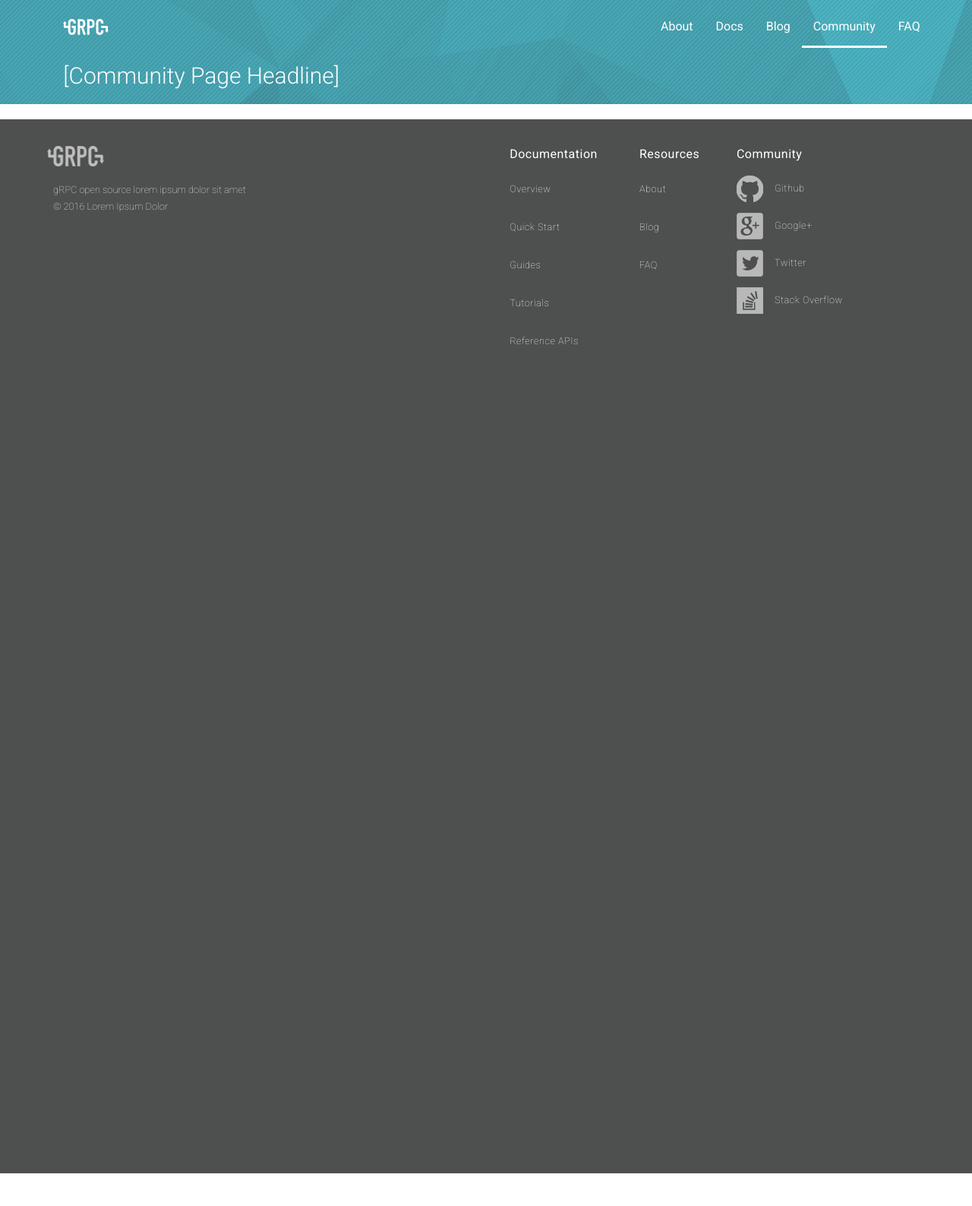
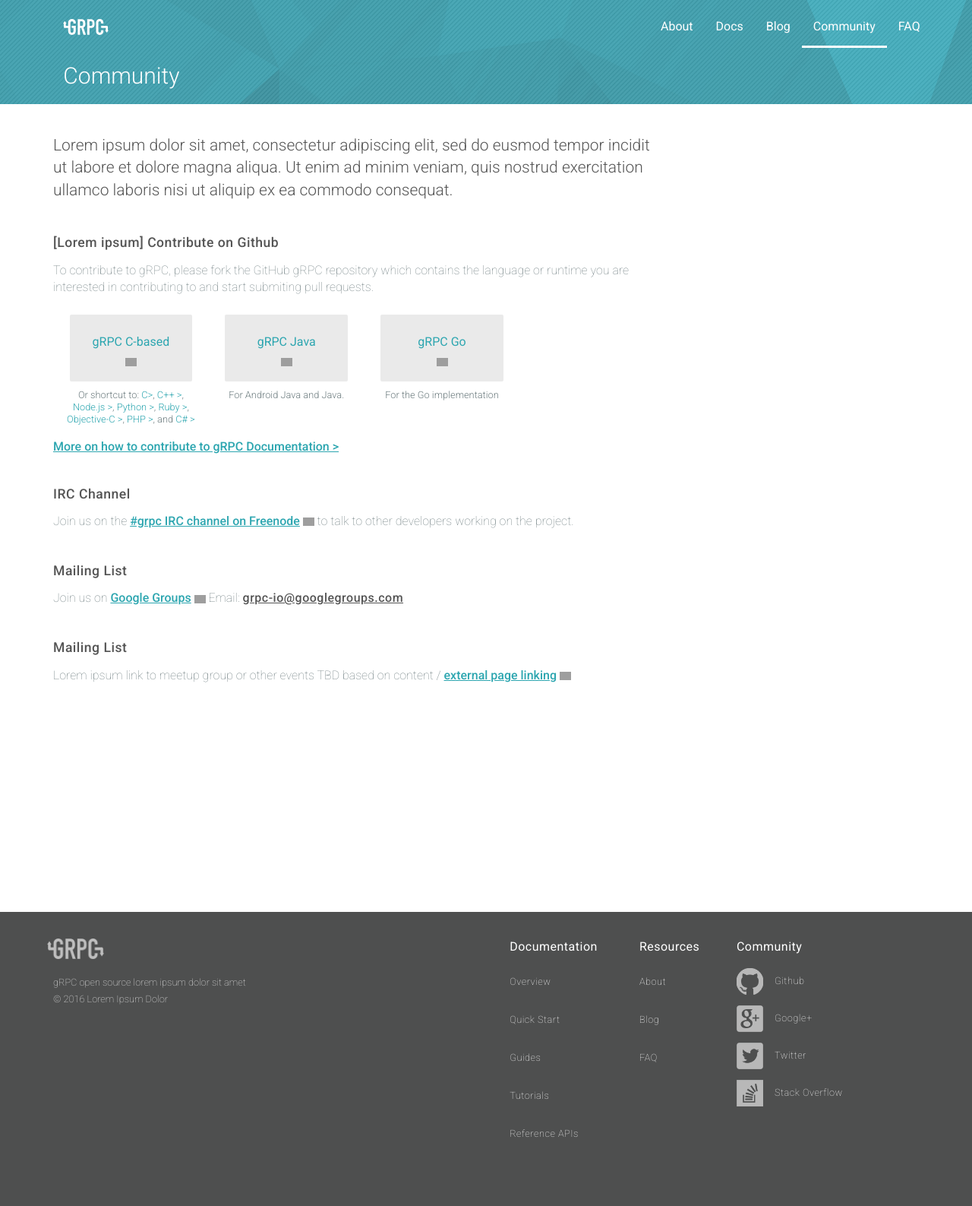
Before and after one commit to grpc/grpc.github.io, a Jekyll site: the page built from community/index.html, in a window 1280 px wide. Shown: the whole page at 76% size. Built offline with Jekyll 4.4.1, drawn with Linux system fonts in a browser that asks for light colours; nearby versions of some CDN libraries; grey boxes are pictures that could not be loaded.

Commit message:
add community page

```diff
--- a/_includes/footer.html
+++ b/_includes/footer.html
@@ -6,7 +6,7 @@
             <p>&copy; 2016 Lorem Ipsum Dolor</p>
         </div>
         <div class="right-links">
-            <div class="col-md-4 col-sm-4 col-xs-7 documentation">
+            <div class="col-md-4 col-sm-4 col-xs-7 footer-documentation">
                 <ul>
                     <li><p class="right-link-headers">Documentation</p></li>
                     <li><a href="#"><p>Overview</p></a></li>
@@ -16,7 +16,7 @@
                     <li><a href="#"><p>Reference APIs</p></a></li>
                 </ul>
             </div>
-            <div class="col-md-3 col-sm-3 resources">
+            <div class="col-md-3 col-sm-3 footer-resources">
                 <ul>
                     <li><p class="right-link-headers">Resources</p></li>
                     <li><a href="#"><p>About</p></a></li>
@@ -24,7 +24,7 @@
                     <li><a href="#"><p>FAQ</p></a></li>
                 </ul>
             </div>
-            <div class="col-md-5 col-sm-5 col-xs-5 community">
+            <div class="col-md-5 col-sm-5 col-xs-5 footer-community">
                 <ul>
                     <li><p class="right-link-headers">Community</p></li>
                     <li><a href="#"><p class="github community-links">Github</p></a></li>
--- a/_sass/base/_config.scss
+++ b/_sass/base/_config.scss
@@ -18,6 +18,7 @@
 $codeBkColor: #ebfaf8;
 $wellColor: #F9F9F9;
 $textColor: #6F7E81;
+$titleColor: #555555;
 $headingsColor: rgb(21, 91, 103);
 $footerColor: #4e4f4f;
 $footerText: #eaeaea;
--- a/_sass/base/_override.scss
+++ b/_sass/base/_override.scss
@@ -66,6 +66,10 @@
     float: none;
 }
 
+.lead {
+  color: $titleColor;
+}
+
 // Fix Bootstrap mobile menu colors on inverse navbar.
 .navbar-toggle .icon-bar {
   background-color: $inverseBrandColor;
--- a/_sass/modules/_footer.scss
+++ b/_sass/modules/_footer.scss
@@ -76,20 +76,20 @@
           margin: 0 0 60px 0;
           padding: 0;
           p,
-          .community p,
+          .footer-community p,
           .right-link-headers {
               padding: 0;
           }
       }
     }
 
-    .resources {
+    .footer-resources {
       @media(max-width: 768px) {
         display: none;
       }
     }
 
-    .community p {
+    .footer-community p {
         padding: 7px 0;
     }
 
--- /dev/null
+++ b/_sass/pages/_community.scss
@@ -0,0 +1,93 @@
+.community {
+  width: 70%;
+  margin: 0 0 300px;
+
+  @media (max-width: 768px) {
+    width: 100%;
+    margin: 0;
+  }
+
+  @media (max-width: 990px) {
+    width: 90%;
+  }
+
+  a > span {
+    text-decoration: underline;
+    font-weight: 500;
+  }
+
+  .external-link-icon {
+    width: 15px;
+  }
+
+  .lead {
+    margin: 20px 0 40px 0;
+  }
+
+  .community-section {
+    margin: 45px 0;
+  }
+
+  .community-title {
+    font-size: 1.1em;
+    font-weight: 500;
+    letter-spacing: .5px;
+    margin: 0 0 15px 0;
+    color: $titleColor;
+  }
+
+  .contribute-wrapper {
+    margin: 15px 0 0;
+    display: table;
+    width: 77%;
+    text-align: left;
+
+    @media (max-width: 768px) {
+      width: 100%;
+    }
+
+    .contribute-item {
+      margin: 0 0 20px;
+      padding: 0;
+    }
+
+    .external-link-icon {
+      margin: 10px 0 0;
+    }
+
+    .item-content {
+      width: 83%;
+      margin: 0 auto;
+    }
+
+    .item-desc {
+      font-size: .8em;
+      font-weight: 300;
+      text-align: center;
+      line-height: 1.25;
+    }
+
+    .item-link {
+      display: block;
+      font-weight: 400;
+      text-decoration: none;
+    }
+
+    .item-box {
+      display: block;
+      text-align: center;
+      border-radius: 2px;
+      padding: 25px 0 20px;
+      margin: 10px auto;
+      background: $footerText;
+      width: 95%;
+    }
+  }
+
+  .mailto {
+    font-weight: 500;
+    letter-spacing: .5px;
+    text-decoration: underline;
+    color: $titleColor;
+  }
+}
--- a/community/index.html
+++ b/community/index.html
@@ -3,6 +3,62 @@
 group: 'navigation'
 title: Community
 bodyclass: Community
-headline: '[Community Page Headline]'
-icon: <i class="fa fa-question-circle"></i>
+headline: 'Community'
 ---
+<div class="community">
+    <p class="lead">Lorem ipsum dolor sit amet, consectetur adipiscing elit, sed do eusmod tempor incidit ut labore et dolore magna aliqua. Ut enim ad minim veniam, quis nostrud exercitation ullamco laboris nisi ut aliquip ex ea commodo consequat.</p>
+
+    <section class="community-section">
+        <h4 class="community-contribute community-title">[Lorem ipsum] Contribute on Github</h4>
+        <p>To contribute to gRPC, please fork the GitHub gRPC repository which contains the language or runtime you are interested in contributing to and start submiting pull requests.</p>
+
+        <div class="contribute-wrapper">
+            <div class="col-sm-4 contribute-item">
+                <div class="item-content">
+                    <a class="item-box" href="#">
+                        <p class="item-link">gRPC C-based</p>
+                        <img class="external-link-icon" src="../img/external-link-icon.png" />
+                    </a>
+                    <p class="item-desc">Or shortcut to: <a href="#">C></a>, <a href="#">C++ ></a>, <a href="#">Node.js ></a>, <a href="#">Python ></a>, <a href="#">Ruby ></a>, <a href="#">Objective-C ></a>, <a href="#">PHP ></a>, and <a href="#">C# ></a>
+                    </p>
+                </div>
+            </div>
+            <div class="col-sm-4 contribute-item">
+                <div class="item-content">
+                    <a class="item-box" href="#">
+                        <p class="item-link">gRPC Java</p>
+                        <img class="external-link-icon" src="../img/external-link-icon.png" />
+                    </a>
+                    <p class="item-desc">For Android Java and Java.</p>
+                </div>
+            </div>
+            <div class="col-sm-4 contribute-item">
+                <div class="item-content">
+                    <a class="item-box" href="#">
+                        <p class="item-link">gRPC Go</p>
+                        <img class="external-link-icon" src="../img/external-link-icon.png" />
+                    </a>
+                    <p class="item-desc">For the Go implementation</p>
+                </div>
+            </div>
+        </div>
+        <a href="#"><span>More on how to contribute to gRPC Documentation ></span></a>
+    </section>
+
+    <section class="community-section">
+        <h4 class="community-irc community-title">IRC Channel</h4>
+        <p>Join us on the <a href="#"><span>#grpc IRC channel on Freenode</span> <img class="external-link-icon" src="../img/external-link-icon.png" /></a>  to talk to other developers working on the project.</p>
+
+    </section>
+
+    <section class="community-section">
+        <h4 class="community-mailing community-title">Mailing List<h4>
+            <p>Join us on <a href="#"><span>Google Groups</span> <img class="external-link-icon" src="../img/external-link-icon.png" /></a>   Email: <a class="mailto" href="mailto:grph-io@googlegroups.com">grpc-io@googlegroups.com</a></p>
+    </section>
+
+    <section class="community-section">
+        <h4 class="community-mailing2 community-title">Mailing List<h4>
+            <p>Lorem ipsum link to meetup group or other events TBD based on content / <a href="#"><span>external page linking</span> <img class="external-link-icon" src="../img/external-link-icon.png" /></a></p>
+    </section>
+
+</div>
--- a/css/style.scss
+++ b/css/style.scss
@@ -24,3 +24,4 @@
 @import "pages/_faq";
 @import "pages/_landing";
 @import "pages/_about";
+@import "pages/_community";
```
